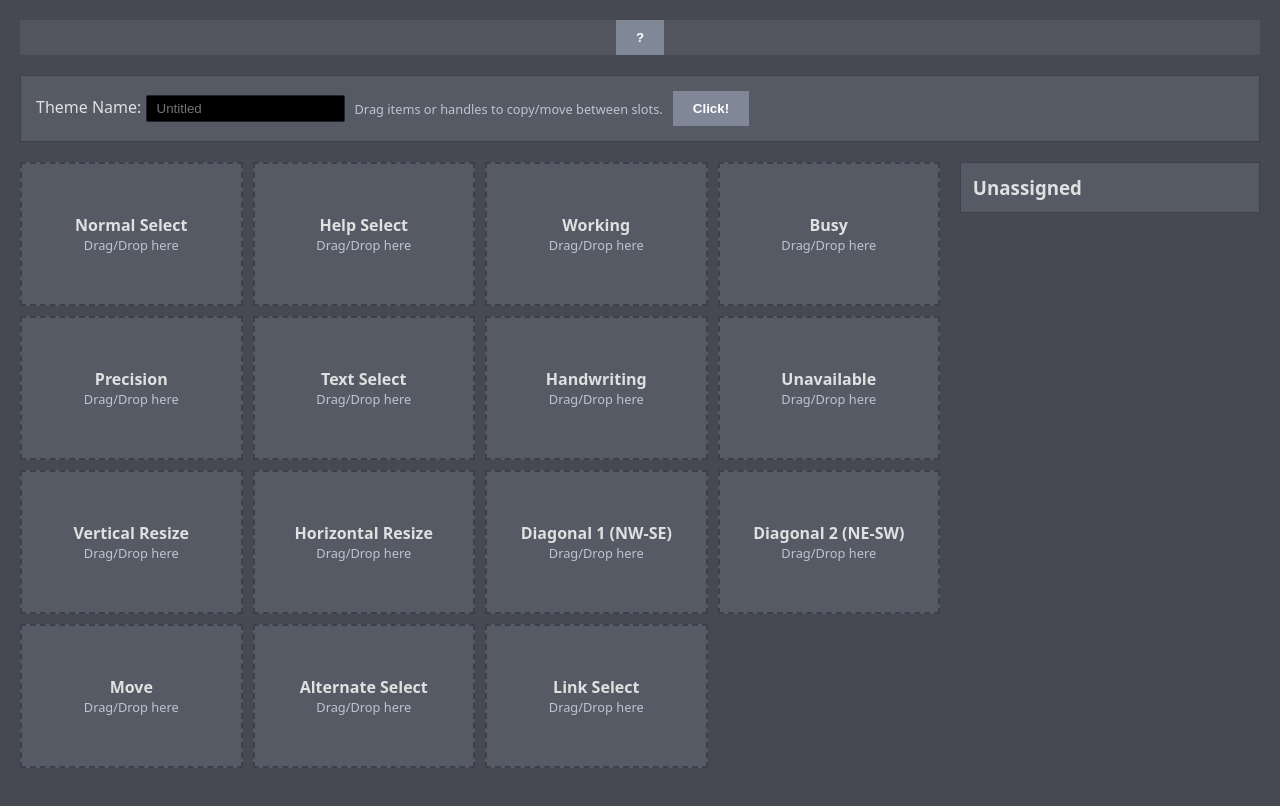
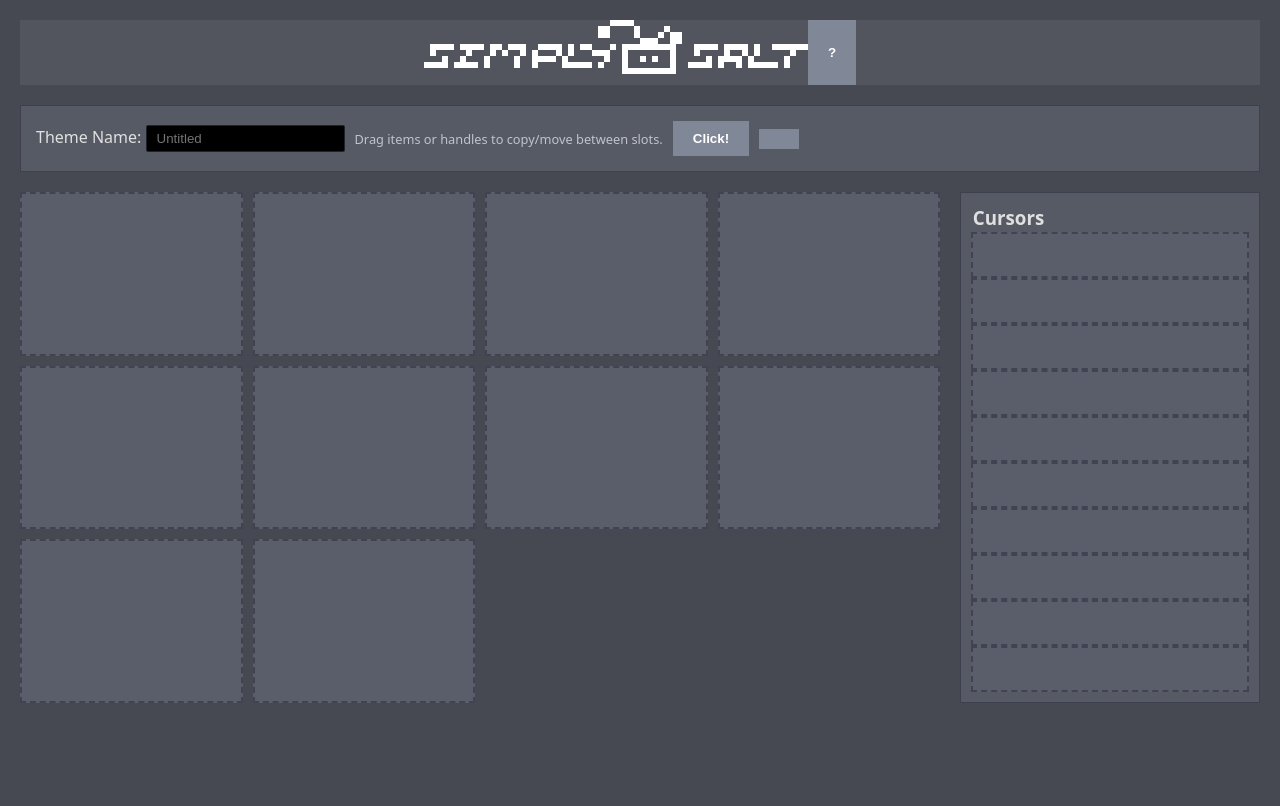
Before and after one commit to simplysalt/MousEZ, an Eleventy site: page _src/index.html in a window 1280 px wide. Built offline with nearby package versions, Linux system fonts and the light colour scheme; Eleventy itself is replaced by a stand-in of ours; files that its build step writes are made by us from their sources.

Commit message:
I WANNA BE YOURS >O< /lyr

```diff
--- a/_src/_includes/siteheader.svg.html
+++ b/_src/_includes/siteheader.svg.html
@@ -1,5 +1,5 @@
 <svg xmlns="http://www.w3.org/2000/svg" id="siteheader-svg" preserveAspectRatio="xMidYMid meet" viewBox="0 0 64 10">
-  <g fill="#fff" shape-rendering="crispEdges">
+  <g fill="#fff" shape-rendering="optimizeSpeed">
     <path id="32-1" d="M31 0h1v1h-1z" opacity="255"/>
     <path id="33-1" d="M32 0h1v1h-1z" opacity="255"/>
     <path id="34-1" d="M33 0h1v1h-1z" opacity="255"/>
--- a/_src/css/style.css
+++ b/_src/css/style.css
@@ -30,14 +30,18 @@
             --hov-ease: cubic-bezier(.52,0,0,1.13) .3s;
             width: fit-content;
             transition: transform var(--hov-ease), padding-inline var(--hov-ease);
-            background: red;
             &:hover {
                 transition: transform ease .2s, padding-inline ease .2s;
-                transform: scale(1.02) rotate(1deg);
-                padding-inline: 1rem;
+                transform: scale(1.05) rotate(.2deg);
+                padding-inline: .2rem;
             }
-            img {
+            img, svg {
                 width: 30vw;
+                &.crisp {
+                    image-rendering: crisp-edges;
+                    background: transparent;
+                    outline: 10px solid transparent;
+                }
             }
         }
 
@@ -79,20 +83,22 @@
             border: 2px dashed var(--border);
             background: var(--box-color);
             padding: 10px;
-            min-height: 120px;
             display: flex;
             flex-direction: column;
             align-items: center;
             justify-content: center;
             text-align: center;
+
+            #cursor-grid & {min-height: 120px;}
+            #tray-content & {}
         }
 
         .slot.loading {
-            animation: slots-loading ease 1s infinite;
+            animation: slots-loading ease .8s infinite;
         }
         @keyframes slots-loading {
             from {filter: brightness(1)}
-            50% {filter: brightness(1.04)}
+            50% {filter: brightness(1.06)}
             to {filter: brightness (1)}
 
         }
--- a/_src/index.html
+++ b/_src/index.html
@@ -11,7 +11,8 @@
 <body>
     <banner>
         <a class="header no-select" href="https://simplysalt.dev">
-            {% include "siteheader.svg.html" %}
+            <!-- {% include "siteheader.svg.html" %} -->
+            <img src="/assets/siteheader-8x.png" class="crisp">
         </a>
         <button id="faq-btn">?</button>
     </banner>
@@ -20,7 +21,8 @@
     <div class="controls container">
         <label>Theme Name: <input type="text" id="theme-name" placeholder="Untitled" pattern="^\S+$"></label>
         <span class="hint-text">Drag items or handles to copy/move between slots.</span>
-        <button id="hover-curs-toggle" onclick="toggleHoverCurs()">Click! <span id="hover-curs-state"></span></button>
+        <button onclick="toggleHoverCurs()">Click! <span id="hover-curs-state"></span></button>
+        <button onclick="render()"></button>
     </div>
 
     <div class="main-layout">
@@ -34,8 +36,15 @@
 
         </div>
         <div class="tray container" id="unassigned-tray">
-            <h3 style="margin-block: .1em; margin-inline: .1em;">Unassigned</h3>
-            <div id="tray-content"></div>
+            <h3 style="margin-block: .1em; margin-inline: .1em;">Cursors</h3>
+            <div id="tray-content">
+                {% for i in (1..10) %}
+                <div class="slot loading">
+                    <div class="cursor-label" style="color: #fff0">{{ forloop.index }}</div>
+                    <div class="drag-drop"></div>
+                </div>
+                {% endfor %}
+            </div>
         </div>
     </div>
 
--- a/_src/js/script.js
+++ b/_src/js/script.js
@@ -106,4 +106,4 @@ function drop(event, targetId) {
     }
 };
 
-render()
+// render()
```
Also changed, not shown: README.md, _src/assets/siteheader-8x.png (added).
